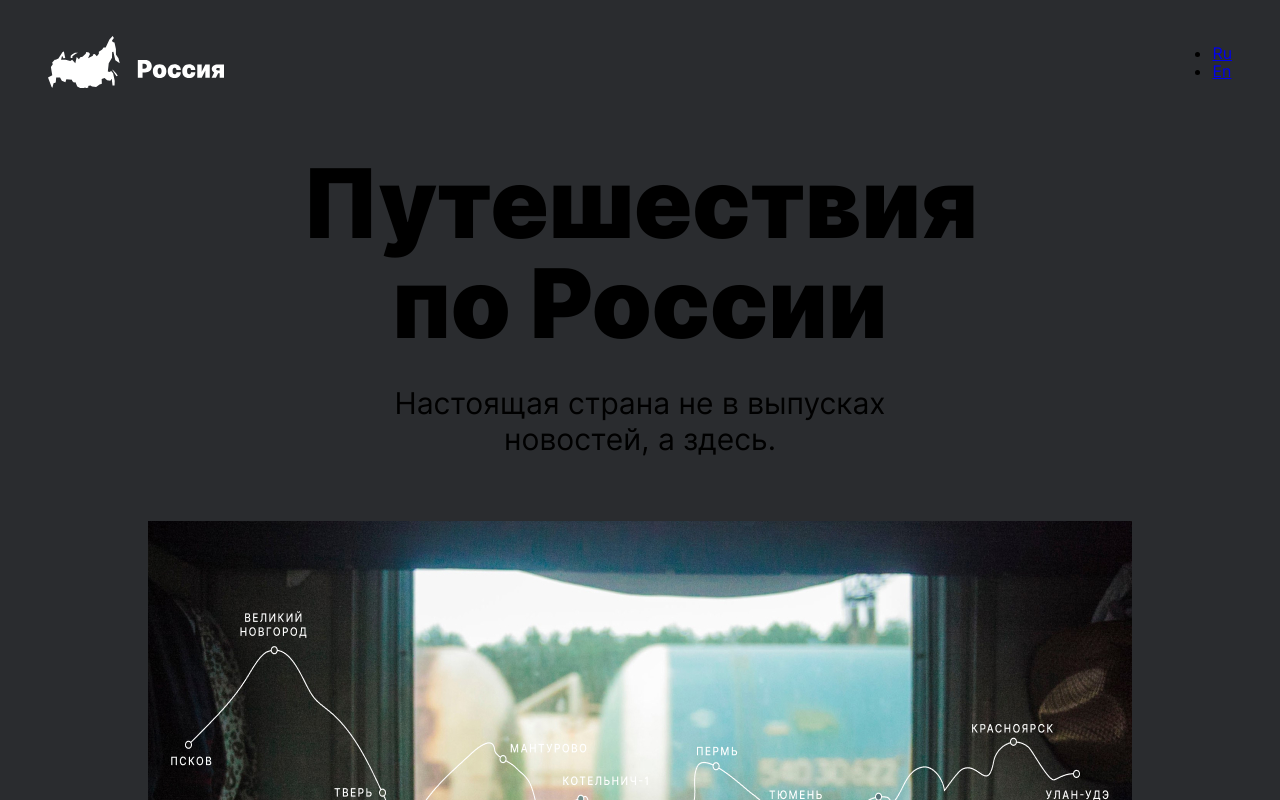
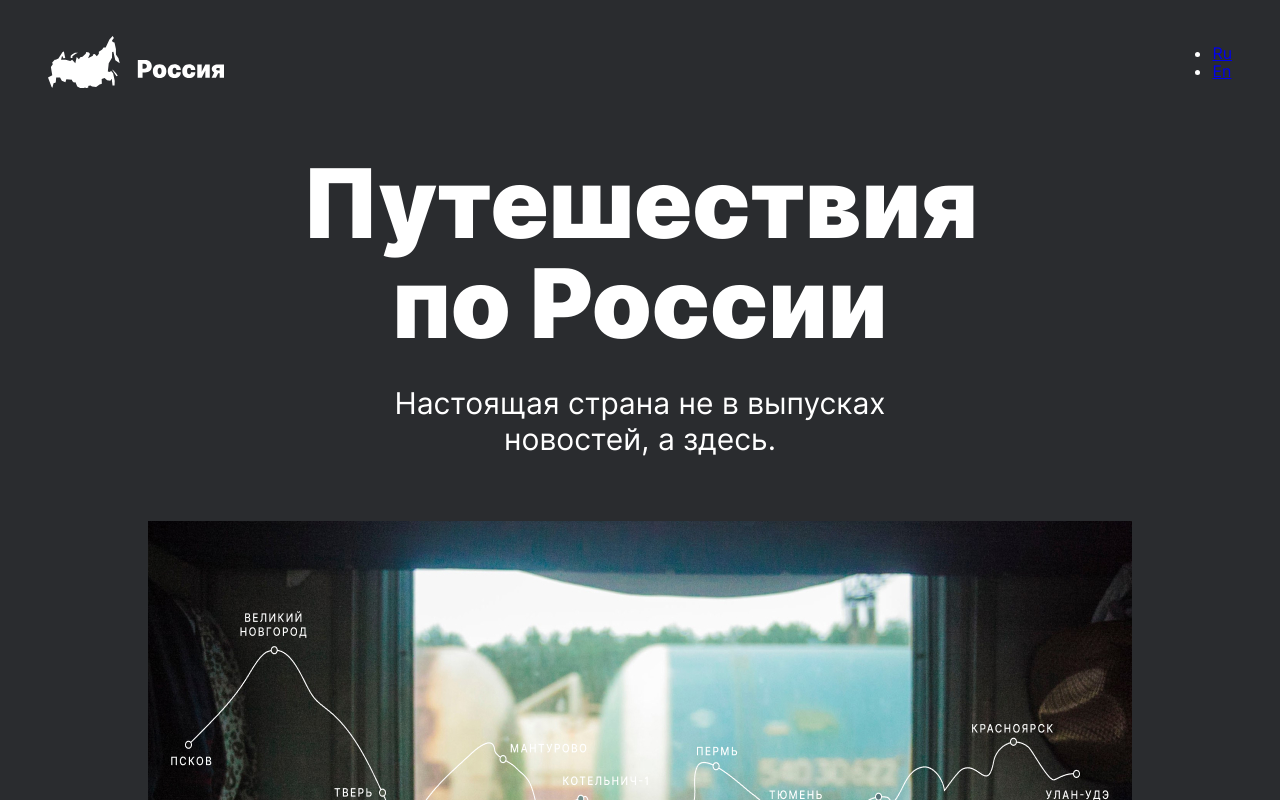
Before and after one commit to VanyaGachist/russian-travel, a plain HTML site: page index.html in a window 1280 px wide. Shown: the top 800 px of the page. Drawn offline with Linux system fonts and the light colour scheme.

Commit message:
add const for text background and logo

```diff
--- a/blocks/page/page.css
+++ b/blocks/page/page.css
@@ -1,7 +1,13 @@
 .page {
+  --main-color-page: #2A2C2F;
+  --main-color-text: white;
+  --url-text-color: #AAAAAA;
+  --url-href-text-color: white;
+  --logo-color-svg: 0%;
   margin: 0 auto;
   padding: 0;
-  background-color: #2A2C2F;
+  background-color: var(--main-color-page);
+  color: var(--main-color-text);
   min-width: 320px;
   max-width: 1290;
   font-family: 'Inter', 'Helvetica Neue', Arial, sans-serif;
@@ -11,4 +17,13 @@
   -ms-text-size-adjust: 100%;
   -moz-text-size-adjust: 100%;
   text-rendering: optimizeLegibility;
+  transition: background-color 0.2s ease, color 0.2s ease;
 }
+
+.page:has(.header__switch:checked) {
+  --main-color-page: rgb(195, 182, 182);
+  --main-color-text: rgb(37, 33, 33);
+  --url-text-color: rgb(20, 1, 1);
+  --url-href-text-color: rgb(37, 33, 33);
+  --logo-color-svg: 100%;
+}
```
